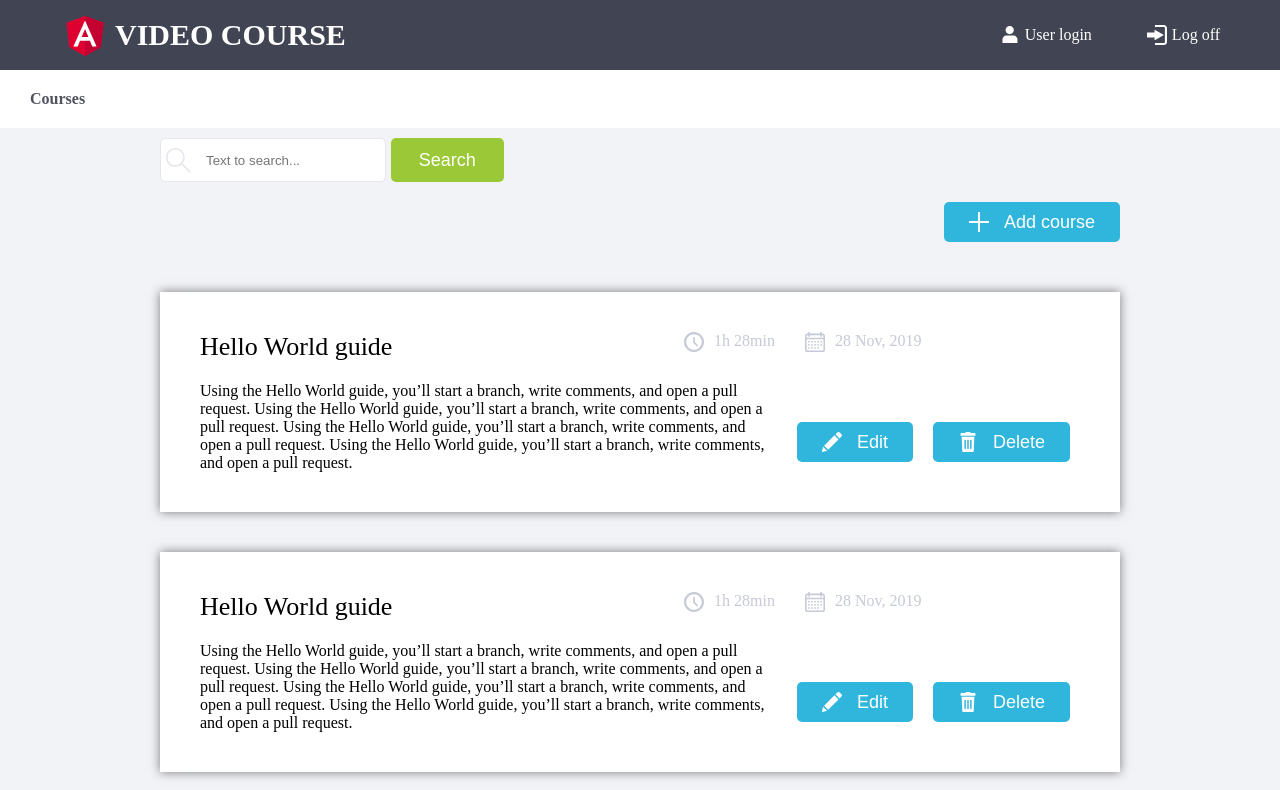
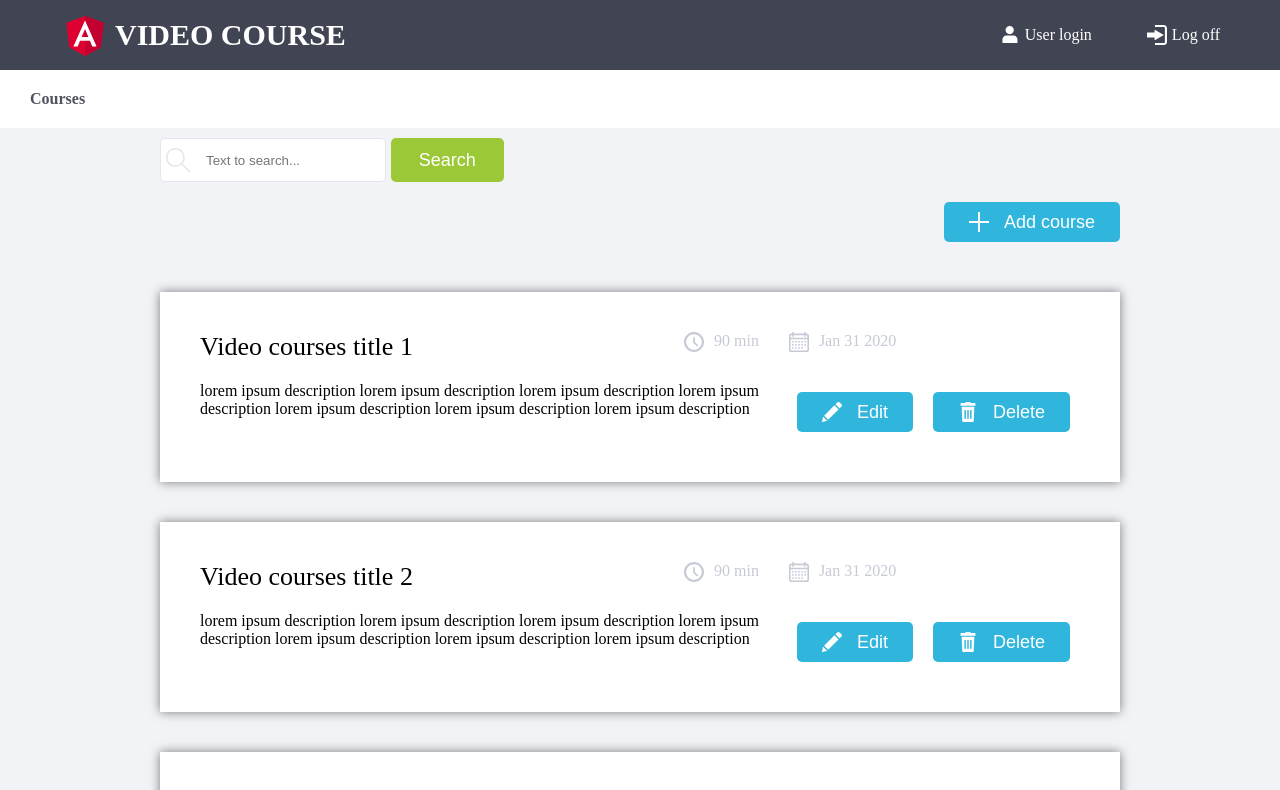
Before and after one commit to kafka0238/secondsecret, an Angular app: page / in a window 1280 px wide. Shown: the top 790 px of the page. Built offline with nearby package versions, Linux system fonts and the light colour scheme.

Commit message:
add constructor for course class, turnoff router tracing, add courses array and view it

```diff
--- a/src/app/app-routing.module.ts
+++ b/src/app/app-routing.module.ts
@@ -12,7 +12,7 @@ const appRoutes: Routes = [
   imports: [
     RouterModule.forRoot(
       appRoutes,
-      { enableTracing: true } // <-- debugging purposes only
+      { enableTracing: false } // <-- debugging purposes only
     )
   ],
   exports: [
--- a/src/app/components/courses-page/courses-list/courses-element/courses-element.component.html
+++ b/src/app/components/courses-page/courses-list/courses-element/courses-element.component.html
@@ -1,16 +1,13 @@
 <span class="course-name">
-  Hello World guide
+  {{course.title}}
 </span>
 <div class="course-time">
-<span class="time-spend">1h 28min</span><span class="time-date">28 Nov, 2019</span>
+<span class="time-spend">{{course.durationMin}} min</span><span class="time-date">{{course.creationDate.toDateString().substring(4)}}</span>
 </div>
 <div class="course-detail">
-  Using the Hello World guide, you’ll start a branch, write comments, and open a pull request.
-  Using the Hello World guide, you’ll start a branch, write comments, and open a pull request.
-  Using the Hello World guide, you’ll start a branch, write comments, and open a pull request.
-  Using the Hello World guide, you’ll start a branch, write comments, and open a pull request.
+  {{course.description}}
 </div>
 <div class="course-buttons">
-  <app-button (click)="deleteCourse(123)" [type]="'edit'" [text]="'Edit'"></app-button>
-  <app-button [type]="'remove'" [text]="'Delete'"></app-button>
+  <app-button [type]="'edit'" [text]="'Edit'"></app-button>
+  <app-button (click)="deleteCourse(course.id)" [type]="'remove'" [text]="'Delete'"></app-button>
 </div>
--- a/src/app/components/courses-page/courses-list/courses-element/courses-element.component.ts
+++ b/src/app/components/courses-page/courses-list/courses-element/courses-element.component.ts
@@ -1,4 +1,5 @@
-import {Component, EventEmitter, OnInit, Output} from '@angular/core';
+import {Component, EventEmitter, Input, OnInit, Output} from '@angular/core';
+import {Course} from '../../../util/course';
 
 @Component({
   selector: 'app-courses-element',
@@ -8,15 +9,20 @@ import {Component, EventEmitter, OnInit, Output} from '@angular/core';
 export class CoursesElementComponent implements OnInit {
 
   @Output() deleteCourseEvent = new EventEmitter<number>();
+  @Input() course: Course;
 
   constructor() { }
 
   ngOnInit() {
+    this.logTitle(this.course.title);
   }
 
   deleteCourse(id: number) {
-    console.log(456);
     this.deleteCourseEvent.emit(id);
   }
 
+  logTitle(title: string) {
+    console.log(title);
+  }
+
 }
--- a/src/app/components/courses-page/courses-list/courses-list.component.html
+++ b/src/app/components/courses-page/courses-list/courses-list.component.html
@@ -1,4 +1,2 @@
-<app-courses-element (deleteCourseEvent)="deleteCourse($event)"></app-courses-element>
-<app-courses-element (deleteCourseEvent)="deleteCourse($event)"></app-courses-element>
-<app-courses-element (deleteCourseEvent)="deleteCourse($event)"></app-courses-element>
+<app-courses-element *ngFor="let course of coursesArray" [course]="course" (deleteCourseEvent)="deleteCourse($event)"></app-courses-element>
 <div class="load-more">LOAD MORE</div>
--- a/src/app/components/courses-page/courses-list/courses-list.component.ts
+++ b/src/app/components/courses-page/courses-list/courses-list.component.ts
@@ -1,4 +1,5 @@
 import {Component, EventEmitter, OnInit, Output} from '@angular/core';
+import { Course } from '../../util/course';
 
 @Component({
   selector: 'app-courses-list',
@@ -7,6 +8,17 @@ import {Component, EventEmitter, OnInit, Output} from '@angular/core';
 })
 export class CoursesListComponent implements OnInit {
 
+  coursesArray = [
+    new Course(1, 'Video courses title 1', new Date(2019, 12, 31), 90,
+      'lorem ipsum description lorem ipsum description lorem ipsum description lorem ipsum description lorem ipsum ' +
+      'description lorem ipsum description lorem ipsum description '),
+    new Course(1, 'Video courses title 2', new Date(2019, 12, 31), 90,
+      'lorem ipsum description lorem ipsum description lorem ipsum description lorem ipsum description lorem ipsum ' +
+      'description lorem ipsum description lorem ipsum description '),
+    new Course(1, 'Video courses title 3', new Date(2019, 12, 31), 90,
+      'lorem ipsum description lorem ipsum description lorem ipsum description lorem ipsum description lorem ipsum ' +
+      'description lorem ipsum description lorem ipsum description ')
+  ];
   constructor() { }
 
   ngOnInit() {
--- a/src/app/components/util/course.ts
+++ b/src/app/components/util/course.ts
@@ -14,4 +14,13 @@ export class Course implements CourseInterface {
   creationDate: Date;
   durationMin: number;
   description: string;
+
+  constructor(id: number, title: string, creationDate: Date, durationMin: number, description: string) {
+    this.id = id;
+    this.title = title;
+    this.creationDate = creationDate;
+    this.durationMin = durationMin;
+    this.description = description;
+  }
+
 }
```
